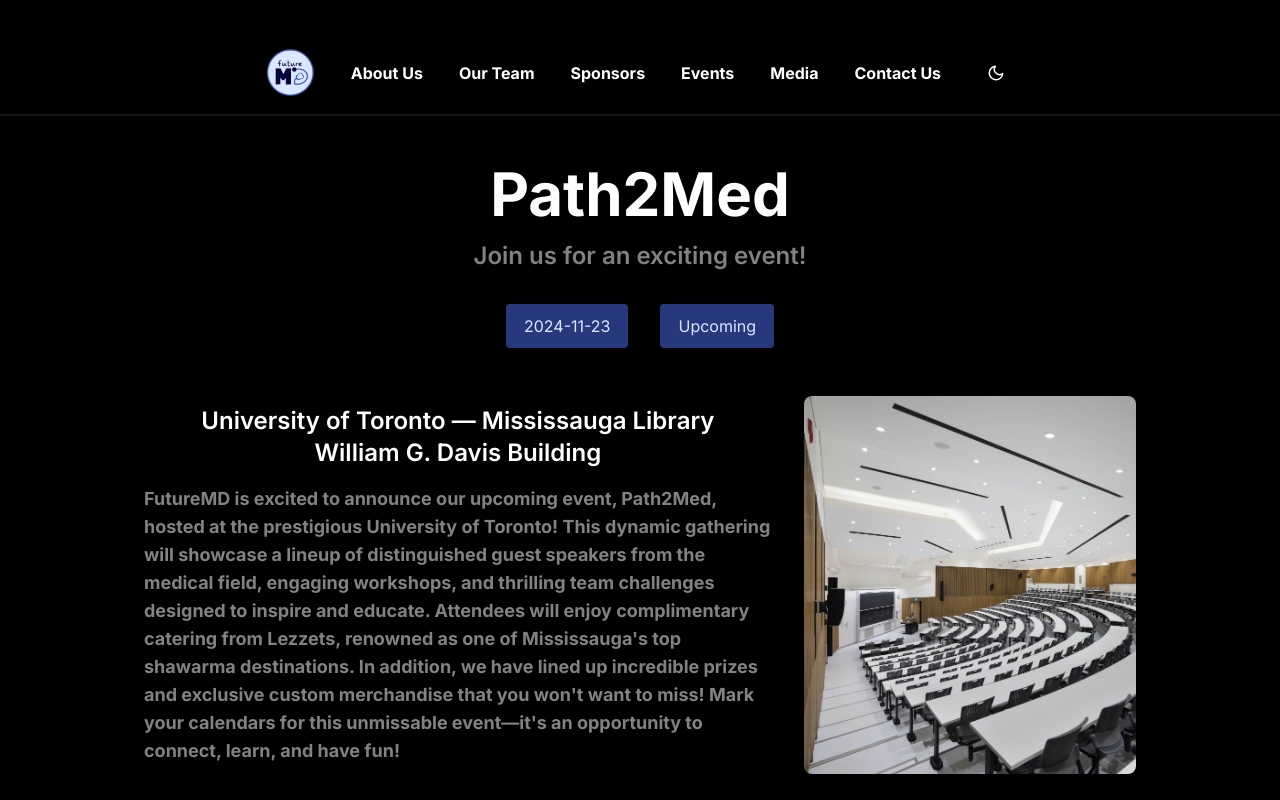
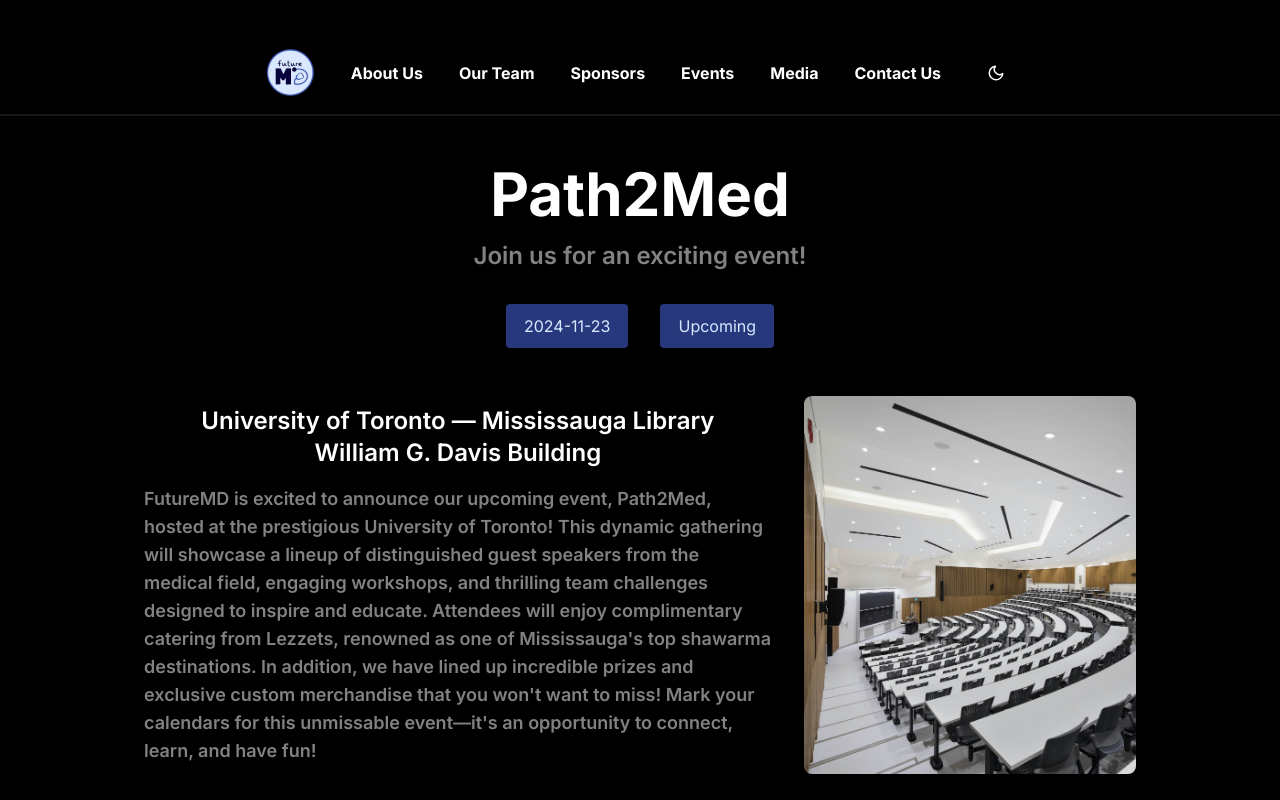
Before and after one commit to advayc/futuremd-site, a Next.js app: page /path2med in a window 1280 px wide. Shown: the top 800 px of the page. Built offline with nearby package versions, Linux system fonts and the light colour scheme.

Commit message:
path2med

```diff
--- a/pages/path2med.tsx
+++ b/pages/path2med.tsx
@@ -48,7 +48,7 @@
           <p className="flex flex-col text-center items-center text-xl md:text-2xl font-semibold dark:text-white text-black mb-4">
             University of Toronto — Mississauga Library <br></br>William G. Davis Building
           </p>
-          <p className="text-base md:text-lg font-bold dark:text-dark-text text-[#828282]">
+          <p className="text-base md:text-lg font-semibold dark:text-dark-text text-[#828282]">
           FutureMD is excited to announce our upcoming event, Path2Med, hosted at the prestigious University of Toronto! This dynamic gathering will showcase a lineup of distinguished guest speakers from the medical field, engaging workshops, and thrilling team challenges designed to inspire and educate. Attendees will enjoy complimentary catering from Lezzets, renowned as one of Mississauga's top shawarma destinations. In addition, we have lined up incredible prizes and exclusive custom merchandise that you won't want to miss! Mark your calendars for this unmissable event—it's an opportunity to connect, learn, and have fun!
           </p>
         </div>
```
